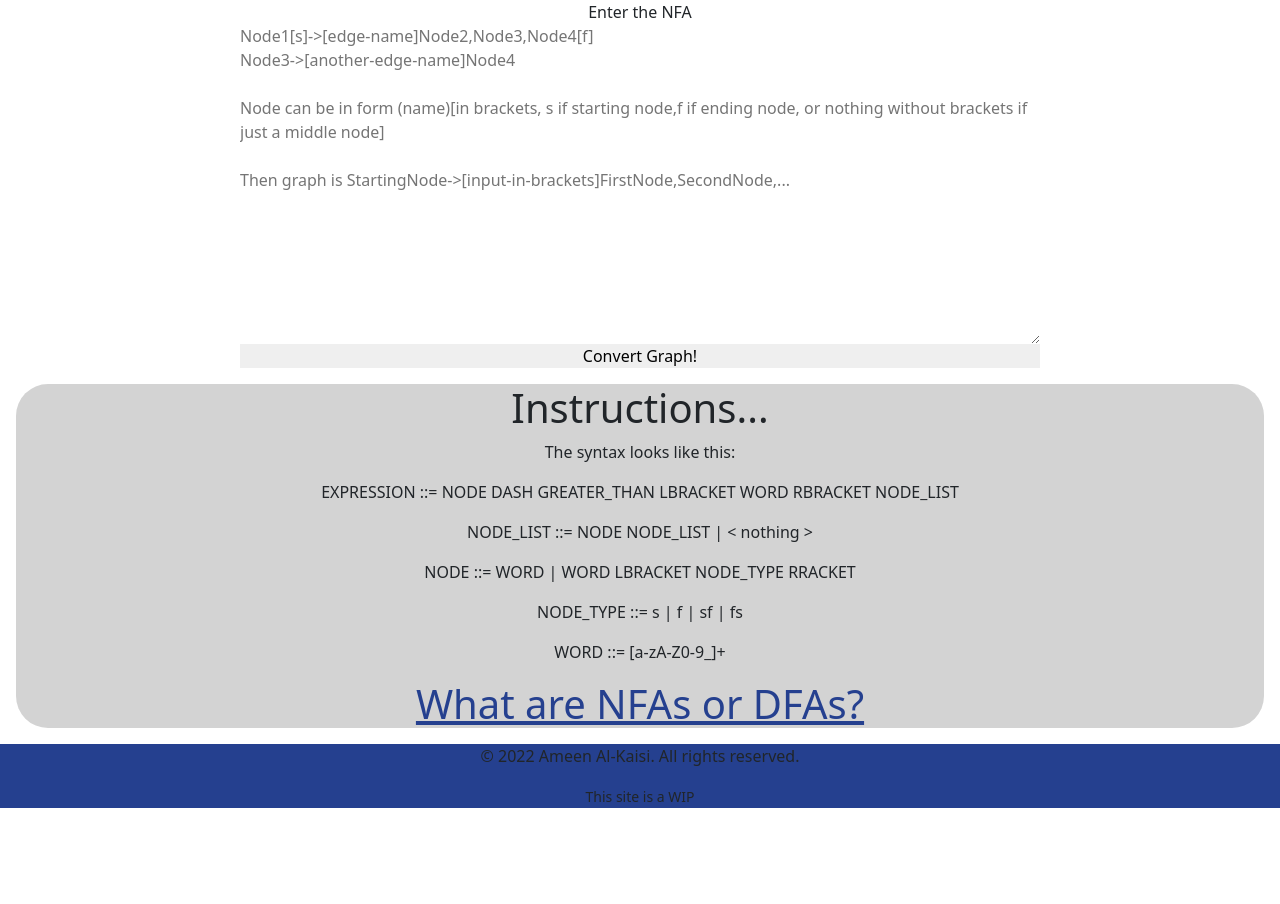
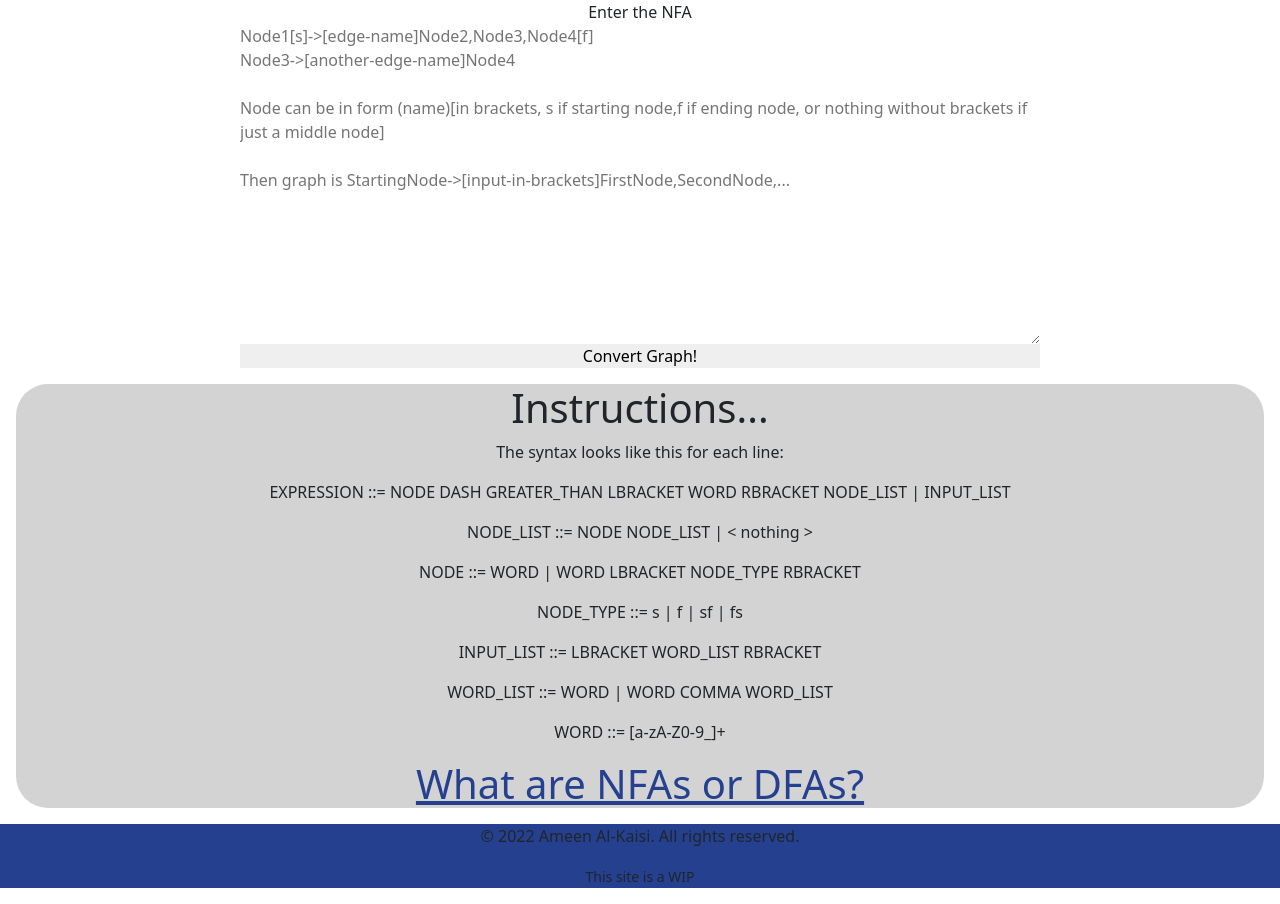
Before and after one commit to ameenalkaisi/XFA, a React app in the folder app/: page / in a window 1280 px wide. Before the commit the page ends 824 px from the top, so only its background shows below. Built offline with nearby package versions, Linux system fonts and the light colour scheme.

Commit message:
added ability for user to add inputs explicitly

```diff
--- a/app/src/client/App.tsx
+++ b/app/src/client/App.tsx
@@ -6,7 +6,6 @@ import Info from './components/Info';
 const App: React.FC<{}> = (): React.ReactElement => {
 	return (
 		<>
-			{/* 1. for mobile n stuff, 2. have different background for info page*/}
 			<GraphCreator />
 			<Info />
 			<Footer />
--- a/app/src/client/components/Info.tsx
+++ b/app/src/client/components/Info.tsx
@@ -4,11 +4,14 @@ const Info: React.FC<{}> = (): React.ReactElement => {
 	return (
 		<section className="info">
 			<h1>Instructions...</h1>
-			<p>The syntax looks like this:</p>
-			<p>EXPRESSION ::= NODE DASH GREATER_THAN LBRACKET WORD RBRACKET NODE_LIST</p>
+			<p>The syntax looks like this for each line:</p>
+			<p>EXPRESSION ::= NODE DASH GREATER_THAN LBRACKET WORD RBRACKET NODE_LIST
+			| INPUT_LIST</p>
 			<p>NODE_LIST ::= NODE NODE_LIST | &lt; nothing &gt;</p>
-			<p>NODE ::= WORD | WORD LBRACKET NODE_TYPE RRACKET</p>
+			<p>NODE ::= WORD | WORD LBRACKET NODE_TYPE RBRACKET</p>
 			<p>NODE_TYPE ::= s | f | sf | fs </p>
+			<p>INPUT_LIST ::= LBRACKET WORD_LIST RBRACKET</p>
+			<p>WORD_LIST ::= WORD | WORD COMMA WORD_LIST</p>
 			<p>WORD ::= [a-zA-Z0-9_]+</p>
 
 			<h1><a href="https://www.geeksforgeeks.org/introduction-of-finite-automata/">What are NFAs or DFAs?</a></h1>
--- a/app/src/utility/graph-utils.ts
+++ b/app/src/utility/graph-utils.ts
@@ -105,6 +105,21 @@ export function parseTextToGraph(text: string): Graph {
 
 		if (lines[i] == "") continue;
 
+		// parse character list
+		if (lines[i].charAt(0) == '[') {
+			// use characters [, ], and , as separators
+			// filters to not include any empty characters
+			let allInputs: string[] = lines[i].split(/[\],\[]/).filter((val: string, _index: number): boolean => {
+				return val != '';
+			});
+
+			console.log(allInputs);
+			result.addInputs(...allInputs);
+			console.log(JSON.stringify(result));
+			continue;
+		}
+
+		// parse edge
 		let allNodes = lines[i].split('->[');
 		let mainNode = allNodes[0];
 
--- a/app/src/utility/graph.ts
+++ b/app/src/utility/graph.ts
@@ -64,6 +64,12 @@ class Graph {
 			this.finalNodes.push(node);
 		});
 	}
+
+	public addInputs(...inputs: string[]): void {
+		inputs.forEach((input: string, _index: number): void => {
+			this.inputs.push(input);
+		});
+	}
 }
 
 export default Graph;
```
